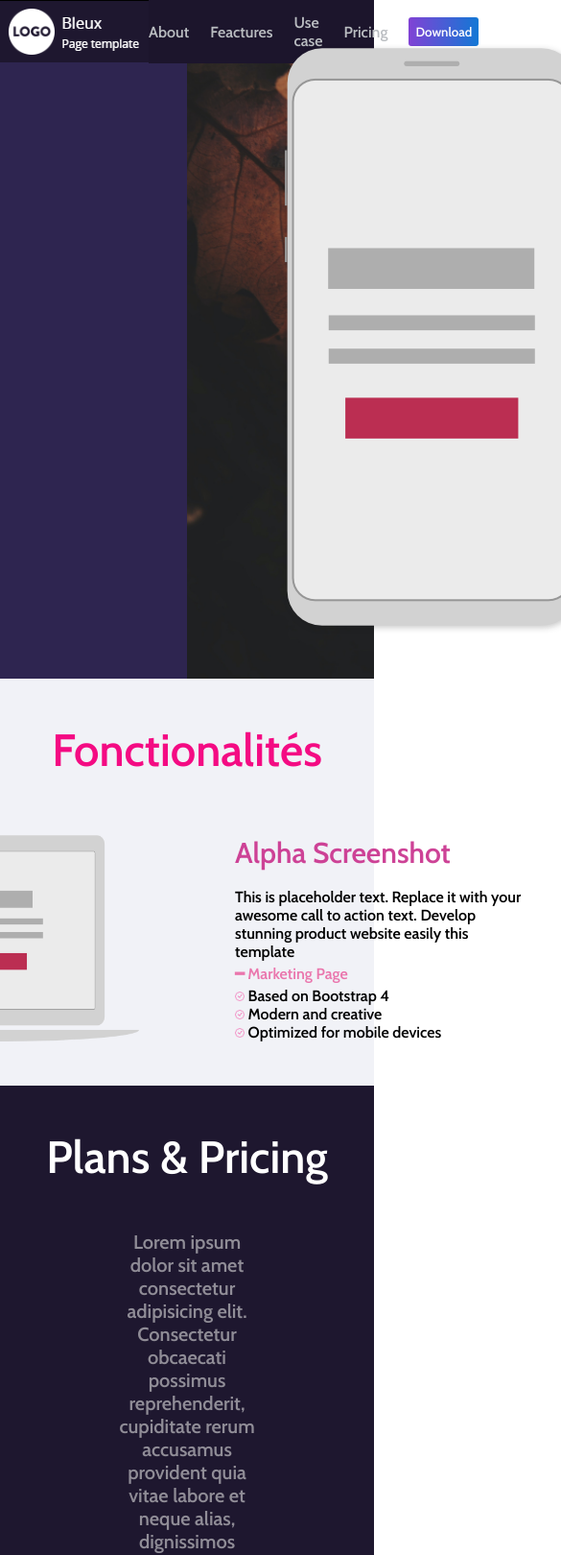
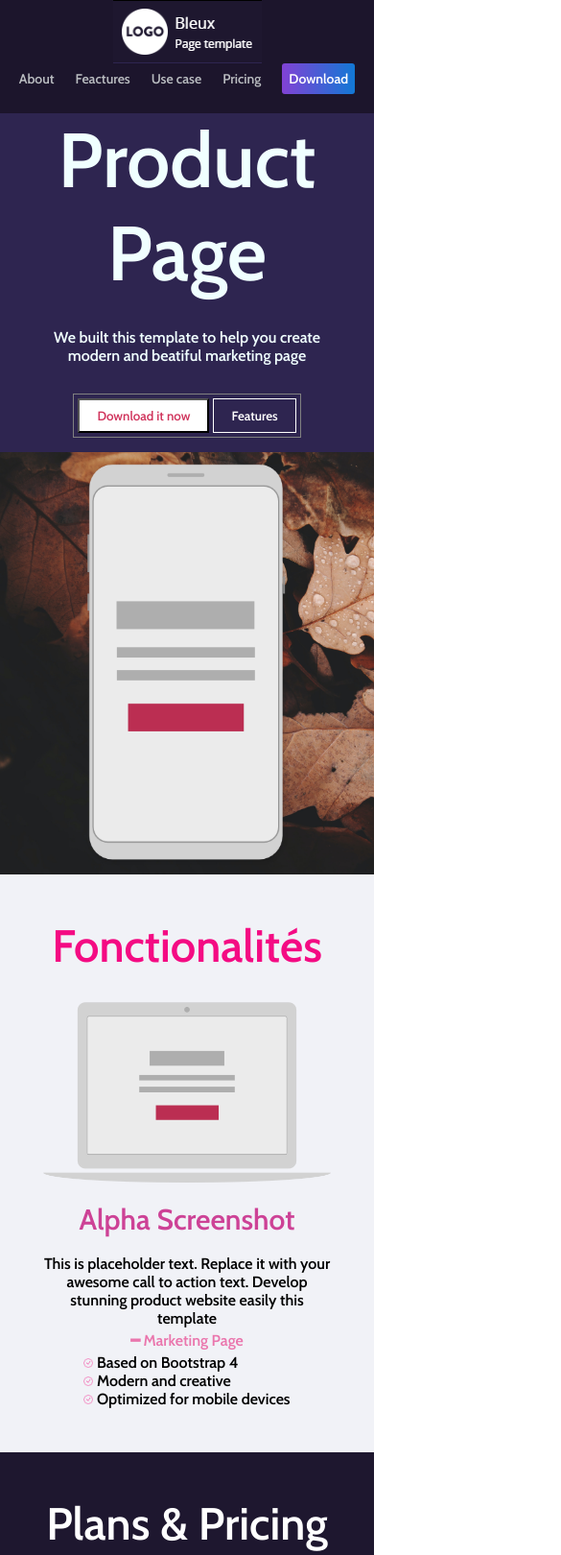
Before and after one commit to GinaTamayo/Bleux, a plain HTML site: page index.html in a window 390 px wide. Shown: the top 1620 px of the page at 96% size, 585 px wide, since content can reach past the window. Drawn offline with nearby package versions, Linux system fonts and the light colour scheme.

Commit message:
modificacion estilos css

```diff
--- a/style.css
+++ b/style.css
@@ -18,7 +18,7 @@ header ul{
 }
 header ul li{
     list-style: none;
-    margin-right: 22px;
+    margin: 0 11px;
     color: rgb(186, 189, 193);
     cursor: pointer;
 }
@@ -86,7 +86,6 @@ header ul li:hover{
     width: 50vw;
     display: flex;
     align-items: end;
-
 }
 #containerImg img{
     padding: 0 0 47px 100px;
@@ -139,6 +138,7 @@ header ul li:hover{
     align-items: center;
     background-color: #1e172f;
     padding: 46px;
+    text-align: center;
 }
 #articleThird h2{
     color: white;
@@ -146,7 +146,7 @@ header ul li:hover{
     margin-bottom: 48px;
 }
 #containerParrafo{
-    width: 40vw;
+    width: 700px;
     text-align: center;
     margin-bottom: 48px;
 }
@@ -157,15 +157,15 @@ header ul li:hover{
 #container{
     display: flex;
     align-items: center;
+    justify-content: center;
 }
 .colum{
     background-color: white;
-    margin-right: 20px;
+    margin: 0 10px;
     display: flex;
     flex-direction: column;
     align-items: center;
-    width: 12vw;
-
+    width: 200px;
 }
 .titleColorPink{
     color: #ef3d98;
@@ -255,11 +255,124 @@ footer span{
 #footerIcons img{
     width: 27px;
     height: 27px;
-    margin-right: 20px;
+    margin: 0 10px;
 }
-
 @media (max-width: 1279px) {
-    #infoArticleFirst{
-
+    #containerInfoArticleFirst{
+        justify-content: flex-start;
+     }
+     #infoArticleFirst{
+       margin: 0 150px 0 50px;
+     }
+     #containerImg img{
+        height: 570px;
+        width: 310px;
+        padding: 0 0 40px 40px;
     }
 }
+@media (max-width: 920px) {
+    #containerInfoArticleFirst{
+        justify-content: flex-start;
+     }
+    #infoArticleFirst{
+        width: 300px;
+        align-items: start;
+    }
+    #infoArticleFirst h2{
+        font-size: 92px;
+    }
+    #containerImg img{
+        width: 305px;
+        height: 560px;
+        padding: 0 0 30px 30px;
+    }
+}
+@media (max-width: 768px) {
+    header{
+        flex-direction: column;
+    }
+    header ul{
+       margin-bottom: 20px;
+    }
+    #articleFirst{
+        flex-direction: column;
+        height: auto;
+    }
+    #containerInfoArticleFirst{
+         width: 100vw;
+         justify-content: center;
+         text-align: center;
+     }
+     #containerImg{
+        width: 100vw;
+        justify-content: center;
+    }
+    #infoArticleFirst{
+        align-items: center;
+        margin: 0 0 15px 0;
+    }
+    #containerImg img{
+        width: 260px;
+        height: 510px;
+        padding: 0;
+        margin: 10px 0;
+    }
+    #articleSecond h2{
+        margin-bottom: 30px;
+    }
+    #containerInfoArticleSecond{
+        flex-direction: column;
+        justify-content: center;
+    }
+    #containerInfoArticleSecond img{
+        margin: 0;
+    }
+    #infoArticleSecond{
+        text-align: center;
+        align-items: center;
+        margin-top: 20px;
+    }
+    #infoArticleSecond ul{
+        text-align: start;
+    }
+    #containerParrafo{
+        width: 400px;
+    }
+    #containerParrafo p{
+        font-size: 17px;
+    }
+    #container{
+        flex-direction: column;
+    }
+    .colum{
+        margin: 10px 0;
+        width: 300px;
+    }
+    footer{
+        flex-direction: column;
+        padding: 20px;
+        text-align: center;
+    }
+    #footerIcons{
+        margin-top: 10px;
+        justify-content: center;
+    }
+}
+@media (max-width: 480px) {
+    header ul li{
+       font-size: 14px;
+    }
+    #liButton{
+        font-size: 14px;
+    }
+    #infoArticleFirst h2{
+        font-size: 80px;
+    }
+    #containerImg img{
+        width: 210px;
+        height: 420px;
+    }
+    #containerParrafo{
+        width: 300px;
+    }
+}
```
